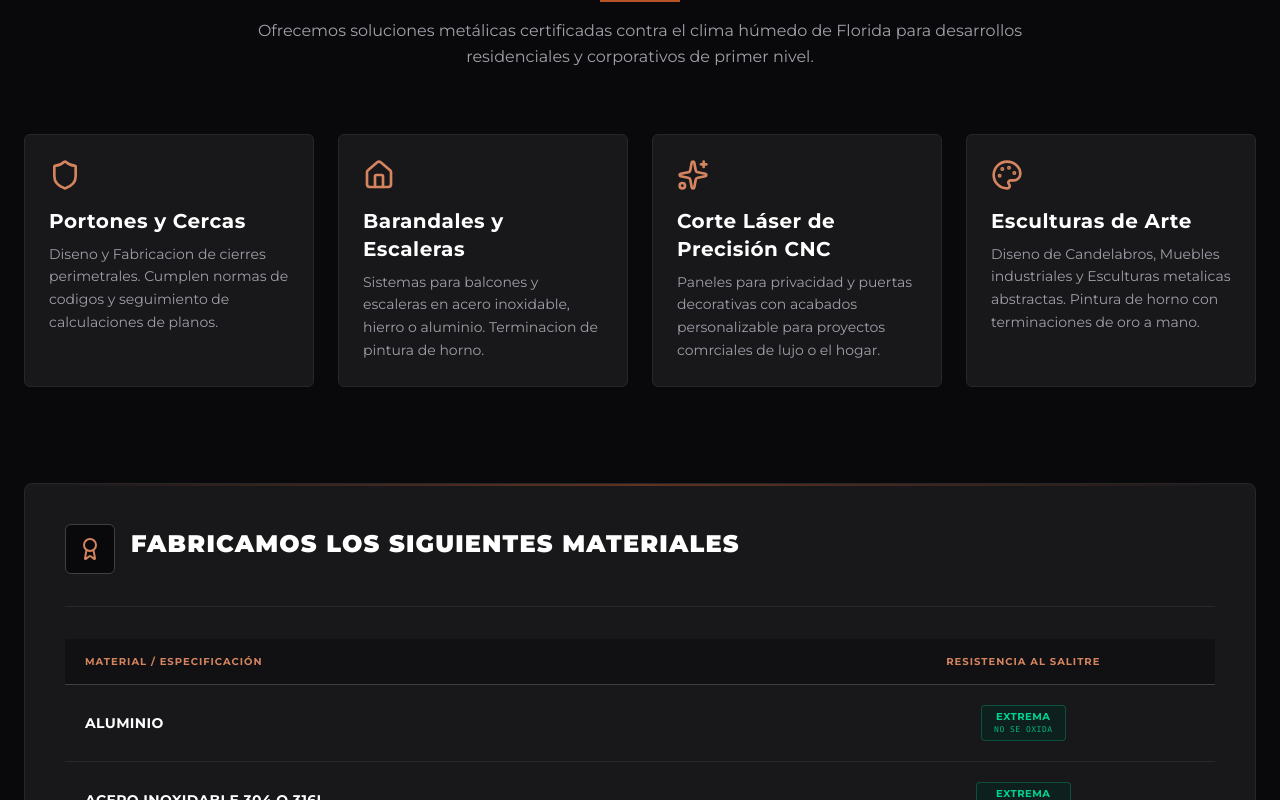
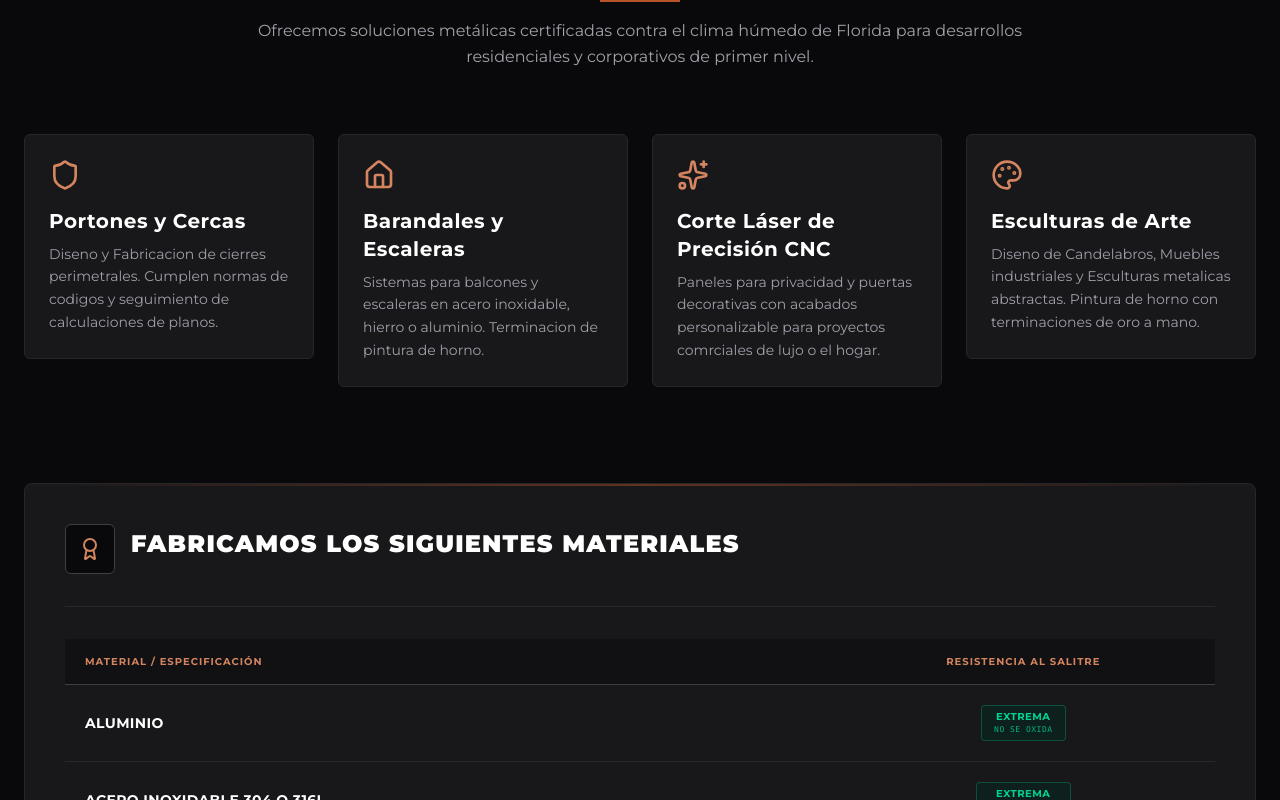
Before and after one commit to Alej0-33/landing-darioscustom, a Next.js app: page / in a window 1280 px wide. Shown: the part 1020-1820 px from the top of the page. Built offline with nearby package versions, Linux system fonts and the light colour scheme.

Commit message:
chore: added new on-scroll animations

```diff
--- a/src/app/catalogo/[slug]/page.tsx
+++ b/src/app/catalogo/[slug]/page.tsx
@@ -46,7 +46,7 @@ export default async function ProductPage({ params }: Props) {
   const related = getRelatedProducts(product.id, product.category);
 
   const waMessage = encodeURIComponent(
-    `Hola Darioscustom, estoy interesado en cotizar el producto "${product.title}" de su catálogo online.`
+    `Hola Dario's custom iron art, estoy interesado en cotizar el producto "${product.title}" de su catálogo online.`
   );
   const waNumber = process.env.NEXT_PUBLIC_WHATSAPP_NUMBER;
   const waLink = `https://wa.me/${waNumber}?text=${waMessage}`;
--- a/src/components/sections/Contact.tsx
+++ b/src/components/sections/Contact.tsx
@@ -1,6 +1,8 @@
 "use client";
 import { useState } from "react";
+import { motion } from "framer-motion";
 import { MapPin, Mail, Phone, ArrowRight, Send, Camera, Upload, X } from "lucide-react";
+import { slideFromLeft, slideFromRight } from "@/utils/animations";
 import { Button } from "../ui/Button";
 import { Input } from "../ui/Input";
 import { Select } from "../ui/Select";
@@ -50,7 +52,13 @@ export default function Contact() {
       <div className="max-w-7xl mx-auto px-6">
         <div className="grid grid-cols-1 lg:grid-cols-12 gap-12 items-start">
 
-          <div className="lg:col-span-5">
+          <motion.div
+            className="lg:col-span-5"
+            initial="hidden"
+            whileInView="visible"
+            viewport={{ once: true, margin: "-60px" }}
+            variants={slideFromLeft}
+          >
             <span className="text-xs uppercase tracking-[0.25em] text-brand-light font-bold">Ubicación y Datos</span>
             <h2 className="text-3xl md:text-5xl font-black uppercase tracking-tight text-white mt-2 mb-6">
               Coordinemos tu Visita Técnica
@@ -97,10 +105,16 @@ export default function Contact() {
               </div>
 
             </div>
-          </div>
+          </motion.div>
 
           {/* Formulario Derecho */}
-          <div className="lg:col-span-7 bg-industrial-card border border-industrial-border p-8 rounded-lg relative overflow-hidden">
+          <motion.div
+            className="lg:col-span-7 bg-industrial-card border border-industrial-border p-8 rounded-lg relative overflow-hidden"
+            initial="hidden"
+            whileInView="visible"
+            viewport={{ once: true, margin: "-60px" }}
+            variants={slideFromRight}
+          >
             <h3 className="text-lg font-bold uppercase tracking-wider mb-6 text-white">Formulario de Cotización</h3>
 
             {/* Selector de Método */}
@@ -250,7 +264,7 @@ export default function Contact() {
                 </Button>
               </form>
             )}
-          </div>
+          </motion.div>
 
         </div>
       </div>
--- a/src/components/sections/Footer.tsx
+++ b/src/components/sections/Footer.tsx
@@ -1,8 +1,17 @@
+"use client";
+import { motion } from "framer-motion";
+import { fadeIn } from "@/utils/animations";
 
 export default function Footer() {
   return (
     <footer className="border-t border-industrial-border bg-[#09090B]">
-      <div className="max-w-7xl mx-auto px-6 py-10 flex flex-col md:flex-row items-center justify-between gap-6">
+      <motion.div
+        className="max-w-7xl mx-auto px-6 py-10 flex flex-col md:flex-row items-center justify-between gap-6"
+        initial="hidden"
+        whileInView="visible"
+        viewport={{ once: true }}
+        variants={fadeIn}
+      >
         {/* Logo + Nombre */}
         <div className="flex items-center gap-3">
           <div className="w-14 h-14 flex items-center justify-center shrink-0">
@@ -25,7 +34,7 @@ export default function Footer() {
           <p>&copy; {new Date().getFullYear()} Dario's custom iron art Inc. Todos los derechos reservados.</p>
           <p>Taller y Forjado de Precisión en Miami, Florida. Diseñado para Máxima Resistencia Estructural.</p>
         </div>
-      </div>
+      </motion.div>
     </footer>
   );
 }
--- a/src/components/sections/Reviews.tsx
+++ b/src/components/sections/Reviews.tsx
@@ -2,6 +2,7 @@
 import { useState } from "react";
 import { motion } from "framer-motion";
 import { Star, ExternalLink, Award, ArrowRight } from "lucide-react";
+import { fadeUp } from "@/utils/animations";
 
 // Estructura de testimonios reales enfocados en los servicios industriales de Miami/Sur de Florida
 const googleReviews = [
@@ -82,7 +83,13 @@ export default function Reviews() {
       <div className="max-w-7xl mx-auto px-6 relative z-10">
 
         {/* Encabezado y Resumen de Google */}
-        <div className="flex flex-col lg:flex-row lg:items-end justify-between mb-16 gap-8">
+        <motion.div
+          className="flex flex-col lg:flex-row lg:items-end justify-between mb-16 gap-8"
+          initial="hidden"
+          whileInView="visible"
+          viewport={{ once: true, margin: "-60px" }}
+          variants={fadeUp}
+        >
           <div>
             <span className="text-xs uppercase tracking-[0.25em] text-brand-light font-bold">Opiniones Reales</span>
             <h2 className="text-3xl md:text-5xl font-black uppercase tracking-tight text-white mt-2 mb-4">
@@ -113,7 +120,7 @@ export default function Reviews() {
               </p>
             </div>
           </div>
-        </div>
+        </motion.div>
 
         {/* Grilla de Reseñas */}
         <div className="grid grid-cols-1 md:grid-cols-2 lg:grid-cols-3 gap-6">
--- a/src/components/sections/Services.tsx
+++ b/src/components/sections/Services.tsx
@@ -1,5 +1,8 @@
+"use client";
+     import { motion } from "framer-motion";
      import { Shield, Home, Sparkles, Palette, Award } from "lucide-react";
      import { Card } from "../ui/Card";
+     import { fadeUp, staggerContainer, staggerItem } from "@/utils/animations";
 
 export default function Services() {
   const services = [
@@ -60,7 +63,13 @@ export default function Services() {
       <div className="max-w-7xl mx-auto px-6 relative z-10">
 
         {/* Encabezado de la sección */}
-        <div className="text-center max-w-3xl mx-auto mb-16">
+        <motion.div
+          className="text-center max-w-3xl mx-auto mb-16"
+          initial="hidden"
+          whileInView="visible"
+          viewport={{ once: true, margin: "-60px" }}
+          variants={fadeUp}
+        >
           <h2 className="text-3xl md:text-5xl font-black uppercase tracking-tight text-white mt-2 mb-4">
             Ingeniería en Metal de Alta Durabilidad
           </h2>
@@ -68,24 +77,35 @@ export default function Services() {
           <p className="text-[#A1A1AA] text-sm md:text-base leading-relaxed">
             Ofrecemos soluciones metálicas certificadas contra el clima húmedo de Florida para desarrollos residenciales y corporativos de primer nivel.
           </p>
-        </div>
+        </motion.div>
 
         {/* Tarjetas de servicios principales */}
-        <div className="grid grid-cols-1 md:grid-cols-2 lg:grid-cols-4 gap-6 mb-24">
+        <motion.div
+          className="grid grid-cols-1 md:grid-cols-2 lg:grid-cols-4 gap-6 mb-24"
+          initial="hidden"
+          whileInView="visible"
+          viewport={{ once: true, margin: "-60px" }}
+          variants={staggerContainer}
+        >
           {services.map((service, index) => (
+            <motion.div key={index} variants={staggerItem}>
               <Card
-              key={index}
                 title={service.title}
                 description={service.description}
                 icon={service.icon}
               />
+            </motion.div>
           ))}
-        </div>
+        </motion.div>
 
         {/* Comparativa Técnica de Materiales */}
-        <div
+             <motion.div
                id="comparativa"
                className="bg-[#18181B] border border-[#27272A] p-6 md:p-10 rounded-lg relative machined-corners overflow-hidden"
+               initial="hidden"
+               whileInView="visible"
+               viewport={{ once: true, margin: "-60px" }}
+               variants={fadeUp}
              >
           {/* Línea de acento industrial */}
           <div className="absolute inset-x-0 top-0 h-[2px] bg-gradient-to-r from-transparent via-[#B85227]/45 to-transparent" />
@@ -139,7 +159,7 @@ export default function Services() {
               </tbody>
             </table>
           </div>
-        </div>
+        </motion.div>
 
       </div>
     </section>
--- a/src/components/ui/WhatsAppButton.tsx
+++ b/src/components/ui/WhatsAppButton.tsx
@@ -7,7 +7,7 @@ export default function WhatsAppButton() {
   const handleWhatsAppRedirect = () => {
     // Uso de variable de entorno para el número de WhatsApp per-link
     const phoneNumber = process.env.NEXT_PUBLIC_WHATSAPP_NUMBER || "13055550199";
-    const message = encodeURIComponent("Hola Darioscustom, me gustaría solicitar una cotización para un proyecto de herrería personalizada en Miami.");
+    const message = encodeURIComponent("Hola Dario's custom iron art, me gustaría solicitar una cotización para un proyecto de herrería personalizada en Miami.");
     window.open(`https://wa.me/${phoneNumber}?text=${message}`, "_blank");
   };
 
--- /dev/null
+++ b/src/utils/animations.ts
@@ -0,0 +1,58 @@
+import type { Variants } from "framer-motion";
+
+/** Fade up: section headers, standalone text blocks */
+export const fadeUp: Variants = {
+  hidden: { opacity: 0, y: 24 },
+  visible: {
+    opacity: 1,
+    y: 0,
+    transition: { duration: 0.55, ease: [0.25, 0.1, 0.25, 1] },
+  },
+};
+
+/** Fade in: subtle, background-level elements */
+export const fadeIn: Variants = {
+  hidden: { opacity: 0 },
+  visible: {
+    opacity: 1,
+    transition: { duration: 0.5, ease: "easeOut" },
+  },
+};
+
+/** Slide from left: left column in two-column layouts */
+export const slideFromLeft: Variants = {
+  hidden: { opacity: 0, x: -30 },
+  visible: {
+    opacity: 1,
+    x: 0,
+    transition: { duration: 0.6, ease: [0.25, 0.1, 0.25, 1] },
+  },
+};
+
+/** Slide from right: right column / form panels */
+export const slideFromRight: Variants = {
+  hidden: { opacity: 0, x: 30 },
+  visible: {
+    opacity: 1,
+    x: 0,
+    transition: { duration: 0.6, ease: [0.25, 0.1, 0.25, 1] },
+  },
+};
+
+/** Stagger container: grid parents */
+export const staggerContainer: Variants = {
+  hidden: {},
+  visible: {
+    transition: { staggerChildren: 0.09, delayChildren: 0.05 },
+  },
+};
+
+/** Stagger item: grid children */
+export const staggerItem: Variants = {
+  hidden: { opacity: 0, y: 20 },
+  visible: {
+    opacity: 1,
+    y: 0,
+    transition: { duration: 0.5, ease: [0.25, 0.1, 0.25, 1] },
+  },
+};
```
Also changed, not shown: src/components/sections/Catalog.tsx (+11 -4 lines), src/components/sections/FAQ.tsx (+20 -5 lines), src/components/sections/WhyChooseUs.tsx (+20 -6 lines). Lines whose indentation alone changed are shown as unchanged.
